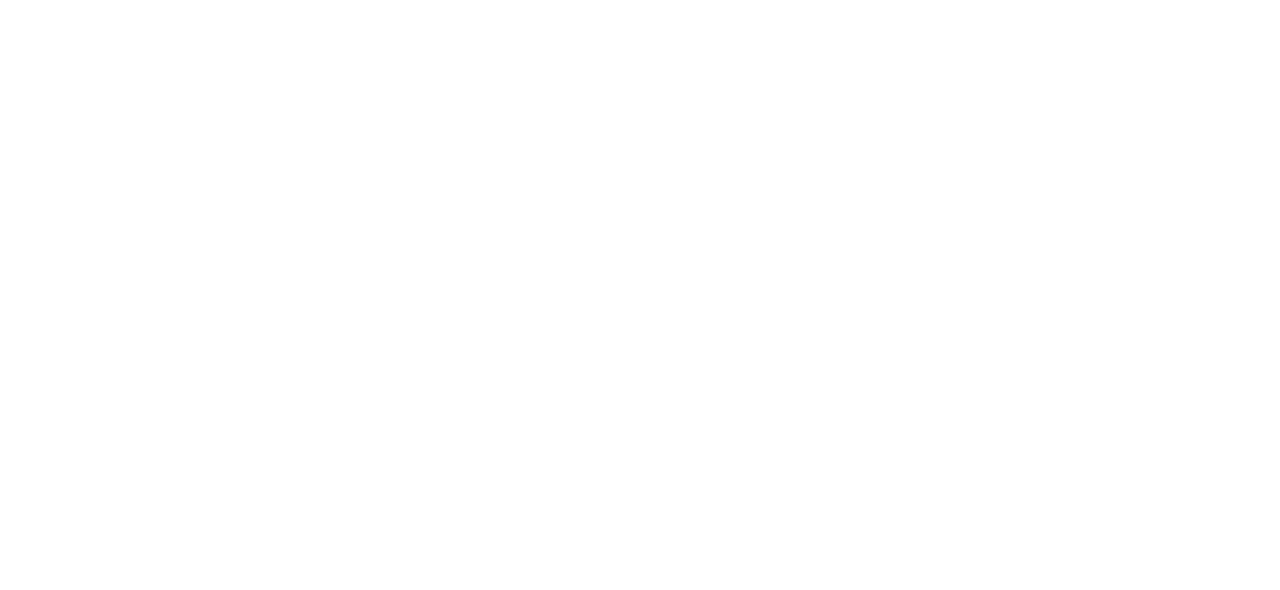
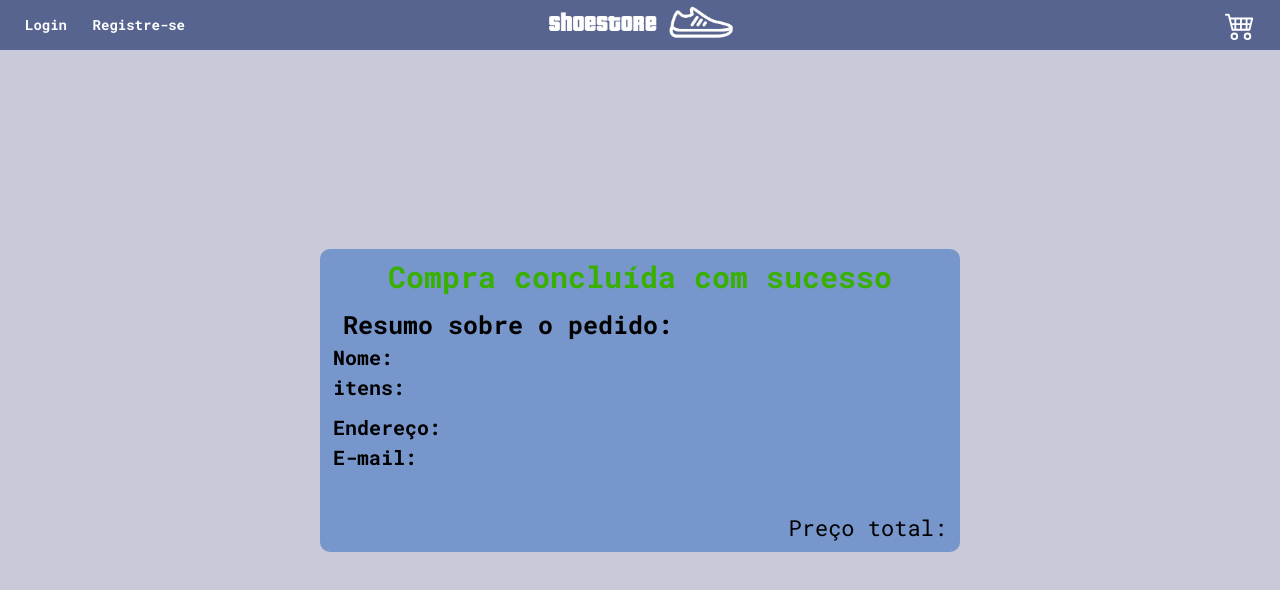
Before and after one commit to Caio-Coldebella/projeto14-shoestore-front, a React (Create React App) app: page /completed in a window 1280 px wide. Shown: the top 590 px of the page. Built offline with nearby package versions, Linux system fonts and the light colour scheme; no server answers.

Commit message:
tela de compra concluída

```diff
--- a/src/elements/Categorie.js
+++ b/src/elements/Categorie.js
@@ -38,7 +38,7 @@
     const [actualviewleft,setActualviewleft] = useState(-1);
     const [displayviewleft, setDisplayviewleft] = useState("none");
     useEffect(()=>{
-        axios.get(`http://localhost:5000/?type=${name}`).then((res)=>{setData(res.data)}).catch((error)=>{console.error(error)});
+        axios.get(`${process.env.REACT_APP_API_BASE_URL}/?type=${name}`).then((res)=>{setData(res.data)}).catch((error)=>{console.error(error)});
     });
     return(
         <>
--- a/src/elements/Completed.js
+++ b/src/elements/Completed.js
@@ -1,5 +1,46 @@
-export default function Completed(){
-    return (
-        <></>
-    );
+import CompletedStyle from "./styled-components/CompletedStyle";
+import Topbar from "./Topbar";
+import axios from "axios";
+import { useContext } from "react";
+import UserContext from "../contexts/UserContext";
+import { useState } from "react";
+import { useEffect } from "react";
+
+export default function Completed() {
+   const [checkoutInfo, setCheckoutInfo] = useState();
+   const { user } = useContext(UserContext);
+   useEffect(() => {
+      axios
+         .get(`${process.env.REACT_APP_API_BASE_URL}/completed`, { headers: { user: user } })
+         .then((res) => {
+            setCheckoutInfo(res.data);
+            console.log(checkoutInfo);
+         });
+   }, []);
+
+   return (
+      <>
+         <Topbar />
+         <CompletedStyle>
+            <div>
+               <h2>Compra concluída com sucesso</h2>
+               <h3>Resumo sobre o pedido:</h3>
+               <h4>
+                  Nome: <span>{checkoutInfo?.name}</span>
+               </h4>
+               <h4>itens:</h4>
+               <h4>{checkoutInfo?.products}</h4>
+               <h4>
+                  Endereço: <span>{checkoutInfo?.address}</span>
+               </h4>
+               <h4>
+                  E-mail: <span>{checkoutInfo?.email}</span>{" "}
+               </h4>
+               <h5>
+                  Preço total: <span>{checkoutInfo?.sum}</span>
+               </h5>
+            </div>
+         </CompletedStyle>
+      </>
+   );
 }
--- a/src/elements/Createaccount.js
+++ b/src/elements/Createaccount.js
@@ -19,10 +19,10 @@
          password,
          email,
          address,
-         phone,
+         phone:phone.toString(),
       };
       axios
-         .post('http://localhost:5000/sign-up', userData) //mudar rota
+         .post(`${process.env.REACT_APP_API_BASE_URL}/sign-up`, userData) //mudar rota
          .then(() => {navigate('/sign-in')})
          .catch((err) => console.error(err));
    }
--- a/src/elements/Highlights.js
+++ b/src/elements/Highlights.js
@@ -13,21 +13,21 @@
     const navigate = useNavigate();
     useEffect(()=>{
         if(data.length===0){
-            axios.get(`http://localhost:5000/?type=${brand1}`)
+            axios.get(`${process.env.REACT_APP_API_BASE_URL}/?type=${brand1}`)
             .then((res)=>{setData([...data,res.data[getRandomInt(res.data.length)]])})
             .catch((err)=>{console.error(err)});
         }
     },[data,brand1]);
     useEffect(()=>{
         if(data.length===1){
-            axios.get(`http://localhost:5000/?type=${brand2}`)
+            axios.get(`${process.env.REACT_APP_API_BASE_URL}/?type=${brand2}`)
             .then((res)=>{setData([...data,res.data[getRandomInt(res.data.length)]])})
             .catch((err)=>{console.error(err)});
         }
     },[data,brand2]);
     useEffect(()=>{
         if(data.length===2){
-            axios.get(`http://localhost:5000/?type=${brand3}`)
+            axios.get(`${process.env.REACT_APP_API_BASE_URL}/?type=${brand3}`)
             .then((res)=>{setData([...data,res.data[getRandomInt(res.data.length)]])})
             .catch((err)=>{console.error(err)});
         }
--- a/src/elements/Item.js
+++ b/src/elements/Item.js
@@ -30,7 +30,7 @@
                             navigate("/sign-in");
                         }else{
                             axios.post(`${process.env.REACT_APP_API_BASE_URL}/checkout`,{id: idItem},{headers:{Authentication: `Bearer: ${token}`}})
-                            .then(()=>{navigate("/")}).catch((err)=>{
+                            .then(()=>{navigate("/checkout")}).catch((err)=>{
                                 if(err.request.status === 404){
                                     navigate("/sign-in");
                                 }
--- a/src/elements/Login.js
+++ b/src/elements/Login.js
@@ -23,7 +23,7 @@
          alert("Preencha todos os campos obrigatórios");
       }
       axios
-         .post(`http://localhost:5000/sign-in`, loginData) //mudar rota
+         .post(`${process.env.REACT_APP_API_BASE_URL}/sign-in`, loginData) //mudar rota
          .then((res) => {
             const {token} = res.data
             const {name} = res.data
--- /dev/null
+++ b/src/elements/styled-components/CompletedStyle.js
@@ -0,0 +1,49 @@
+import styled from "styled-components";
+
+const CompletedStyle = styled.div`
+   width: 100vw;
+   height: 100vh;
+   display: flex;
+   justify-content: center;
+   align-items: center;
+   background-color: #c9cad9;
+   div{
+    min-width: 50vw;
+    background-color: #7796cb;
+    display: flex;
+    flex-direction: column;
+    padding: 13px;
+    border-radius: 10px;
+    h2{
+        text-align: center;
+        color: #38b000;
+        font-weight: bold;
+        font-size: 30px;
+        margin-bottom: 20px;
+    }
+    h3{
+        margin-left:10px;
+        color:black;
+        font-weight: bold;
+        font-size: 25px;
+    }
+    h4{
+        margin-top: 10px;
+        color: black;
+        font-size: 20px;
+        font-weight: bold;
+    }
+    span{
+        font-weight: bold;
+        color: white;
+        font-size:20px;
+    }
+    h5{
+        margin-top: 50px;
+        color: black;
+        font-size: 22px;
+        text-align: end;
+    }
+   }
+`;
+export default CompletedStyle
```
Also changed, not shown: src/elements/Checkout.js (+47 -20 lines).
